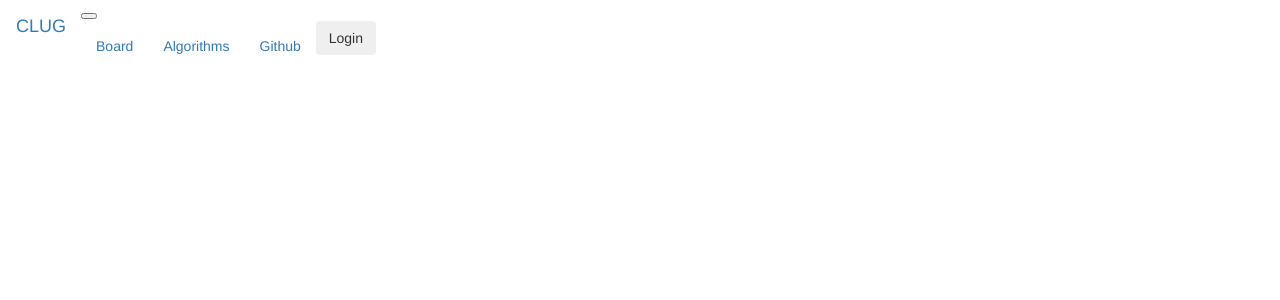
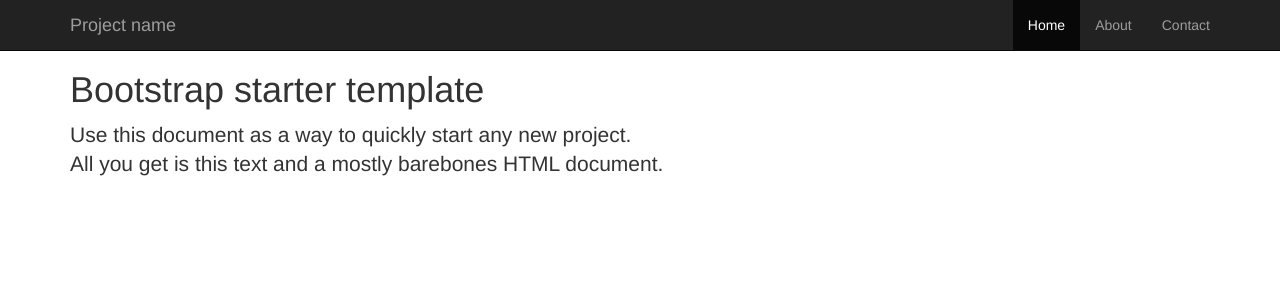
Before and after one commit to MyungSeKyo/Clug, a Python web app: template templates/base.html in a window 1280 px wide. Shown: the top 300 px of the page. Run offline with Jinja, Linux system fonts and the light colour scheme; the template is opened without the code that fills it, so the values that code supplies are empty; some libraries are stand-ins or nearby versions.

Commit message:
base 템플릿 수정

```diff
--- a/templates/base.html
+++ b/templates/base.html
@@ -1,51 +1,52 @@
 <!doctype html>
 <html lang="ko">
 <head>
-        <!-- Required meta tags -->
     <meta charset="utf-8">
-        <meta name="viewport" content="width=device-width, initial-scale=1, shrink-to-fit=no">
+    <meta http-equiv="X-UA-Compatible" content="IE=edge">
+    <meta name="viewport" content="width=device-width, initial-scale=1">
 
     <!-- Bootstrap CSS -->
     <link rel="stylesheet" href="https://maxcdn.bootstrapcdn.com/bootstrap/3.3.7/css/bootstrap.min.css" integrity="sha384-BVYiiSIFeK1dGmJRAkycuHAHRg32OmUcww7on3RYdg4Va+PmSTsz/K68vbdEjh4u" crossorigin="anonymous">
     <title>{% block title %}{% endblock %}</title>
     {% block extra_style %}
     {% endblock %}
+    <style>
+        body {
+            padding-top: 50px;
+        }
+
+    </style>
 </head>
 <body>
-        <nav class="navbar navbar-expand-lg navbar-dark bg-dark">
-            <a class="navbar-brand" href="#">CLUG</a>
-            <button class="navbar-toggler" type="button" data-toggle="collapse" data-target="#navbarNav" aria-controls="navbarNav" aria-expanded="false" aria-label="Toggle navigation">
-                <span class="navbar-toggler-icon"></span>
+
+<nav class="navbar navbar-inverse navbar-fixed-top">
+    <div class="container">
+        <div class="navbar-header">
+            <button type="button" class="navbar-toggle collapsed" data-toggle="collapse" data-target="#navbar" aria-expanded="false" aria-controls="navbar">
+                <span class="sr-only">Toggle navigation</span>
+                <span class="icon-bar"></span>
+                <span class="icon-bar"></span>
+                <span class="icon-bar"></span>
             </button>
-            <div class="collapse navbar-collapse" id="navbarNav">
-                <ul class="nav navbar-nav">
-                    <li class="nav-item active">
-                        <a class="nav-link" href="#">Board</a>
-                    </li>
-                    <li class="nav-item">
-                        <a class="nav-link" href="#">Algorithms</a>
-                    </li>
-                    <li class="nav-item">
-                        <a class="nav-link" href="#">Github</a>
-                    </li>
+            <a class="navbar-brand" href="#">Project name</a>
+        </div>
+        <div id="navbar" class="collapse navbar-collapse">
+            <ul class="nav navbar-nav navbar-right">
+                <li class="active"><a href="#">Home</a></li>
+                <li><a href="#about">About</a></li>
+                <li><a href="#contact">Contact</a></li>
             </ul>
-                <div class="dropdown">
-                    {% if user.is_active %}
-                        <button class="btn btn-secondary dropdown-toggle" type="button" id="dropdownMenuButton" data-toggle="dropdown" aria-haspopup="true" aria-expanded="false">
-                            {{ user.username }}
-                        </button>
-                        <div class="dropdown-menu" aria-labelledby="dropdownMenuButton">
-                            <a class="dropdown-item" href="#">Logout</a>
-                            <a class="dropdown-item" href="#">Chang Password</a>
         </div>
-                    {% else %}
-                        <button class="btn btn-secondary" type="button">
-                            Login
-                        </button>
-                    {% endif %}
+
+    </div>
+</nav>
+
+<div class="container">
+    <h1>Bootstrap starter template</h1>
+    <p class="lead">Use this document as a way to quickly start any new project.<br> All you get is this text and a mostly barebones HTML document.</p>
 </div>
 </div>
-        </nav>
+
 
 {% block navbar %}
 {% endblock navbar %}
@@ -53,7 +54,8 @@
 {% block content %}
 {% endblock content %}
 
-        <!-- Bootstrap JS -->
+<!-- Jquery, Bootstrap JS -->
+<script src="https://ajax.googleapis.com/ajax/libs/jquery/1.12.4/jquery.min.js"></script>
 <script src="https://maxcdn.bootstrapcdn.com/bootstrap/3.3.7/js/bootstrap.min.js" integrity="sha384-Tc5IQib027qvyjSMfHjOMaLkfuWVxZxUPnCJA7l2mCWNIpG9mGCD8wGNIcPD7Txa" crossorigin="anonymous"></script>
 {% block extra_script %}
 {% endblock extra_script %}
```
Lines whose indentation alone changed are shown as unchanged.
